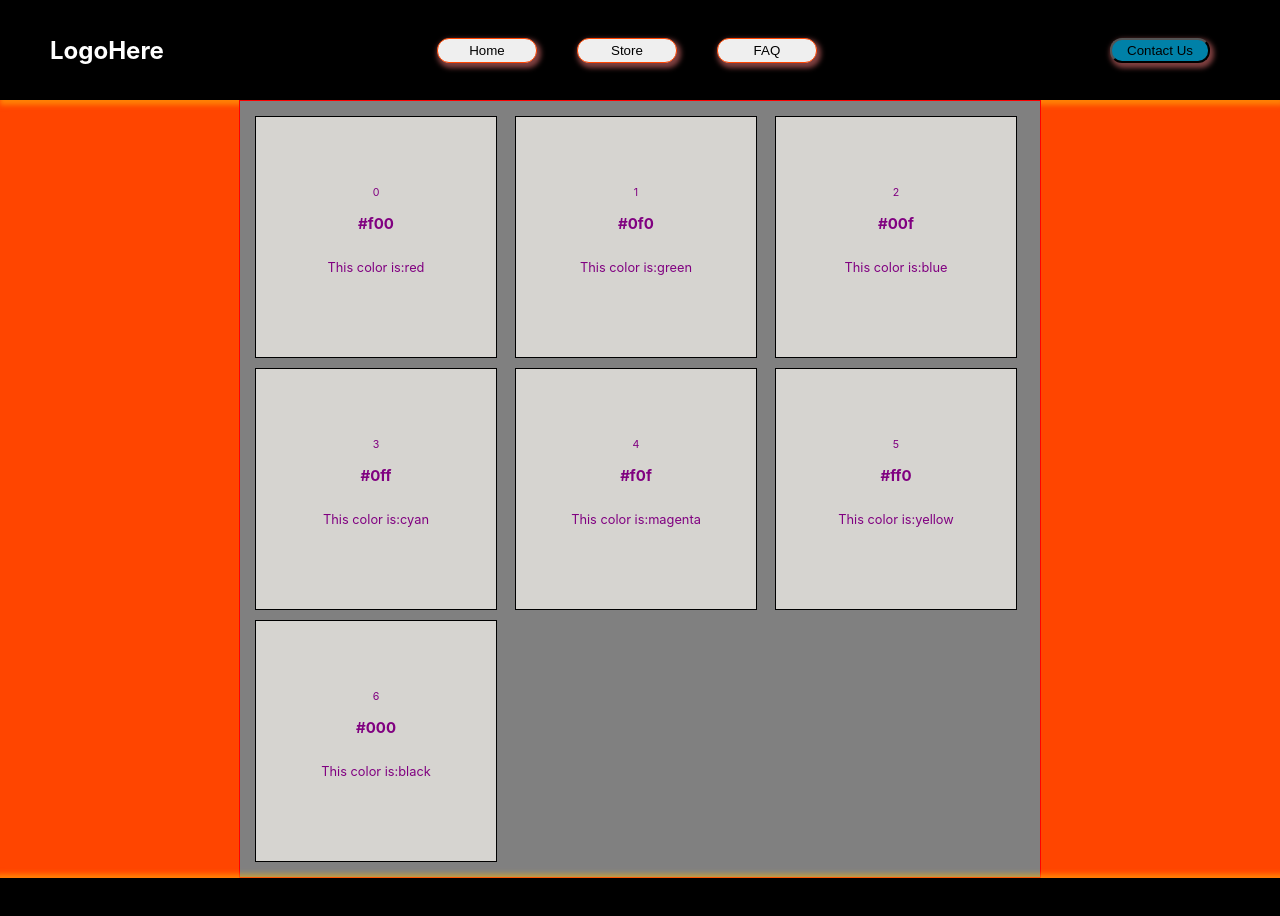
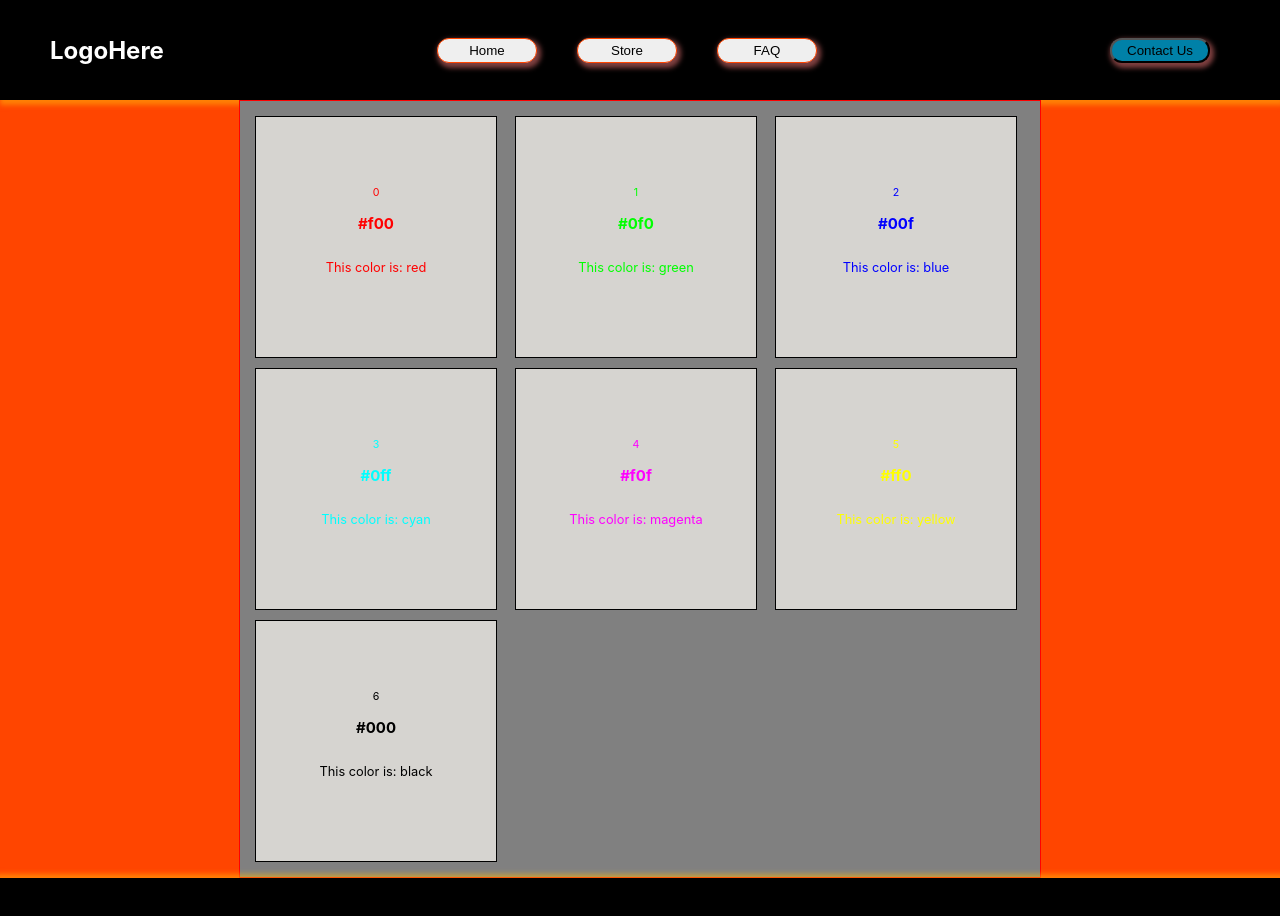
Before and after one commit to BLacey99/shop, a React (Create React App) app: page / in a window 1280 px wide. Shown: the top 916 px of the page. Built offline with nearby package versions, Linux system fonts and the light colour scheme.

Commit message:
Added color value detection on card generation.

```diff
--- a/src/components/listCont/listContainer.css
+++ b/src/components/listCont/listContainer.css
@@ -3,7 +3,7 @@
     flex-direction:column;
     justify-content:center;
     text-align: center;
-    color:purple;
+
     font-size:0.8rem;
     border:black solid 1px;
     background-color:rgb(214, 212, 208);
--- a/src/components/listCont/listContainer.js
+++ b/src/components/listCont/listContainer.js
@@ -1,14 +1,27 @@
 import React from 'react';
 import listContStyles from "./listContainer.css";
-
+import { useState } from "react";
 
 export default function Lists (props){
 
+   /*  const [colLor, setColor] = useState(props.data.value);
+
+    function colorize(){
+            setColor(props.data.value);
+        console.log(colLor);
+
+    }
+    */
+        const colorApplication = {
+        color: props.data.value,
+    };
+
 
     return(
-        <div id="product-container" key={props.data.id}>
+        <div id="product-container" /* onClick={colorize} */ key={props.data.id} style={colorApplication}>
             <small>{props.data.id}</small><h3>{props.data.value}</h3>
-            <p className='color'>This color is:{props.data.color}</p>
+            <p className='color' >This color is: {props.data.color}</p>
+
         </div>
 
     )
```
